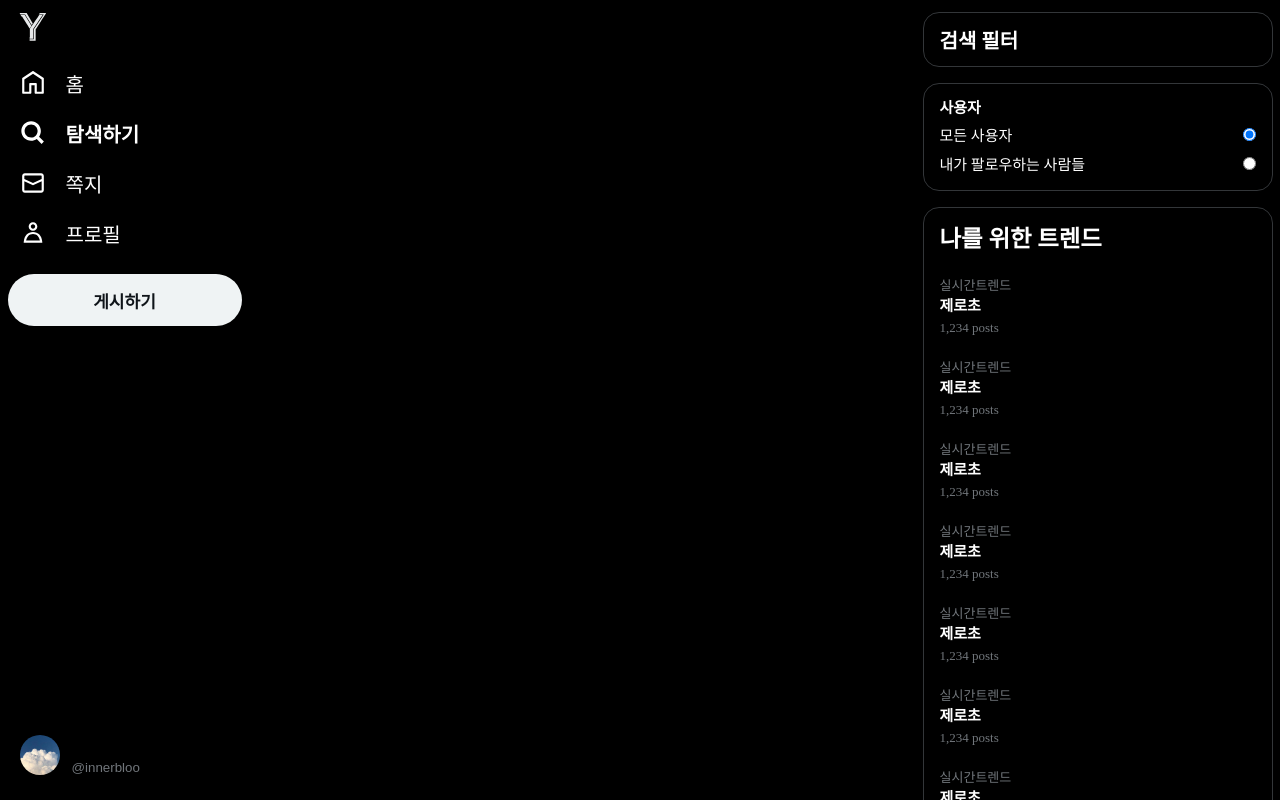
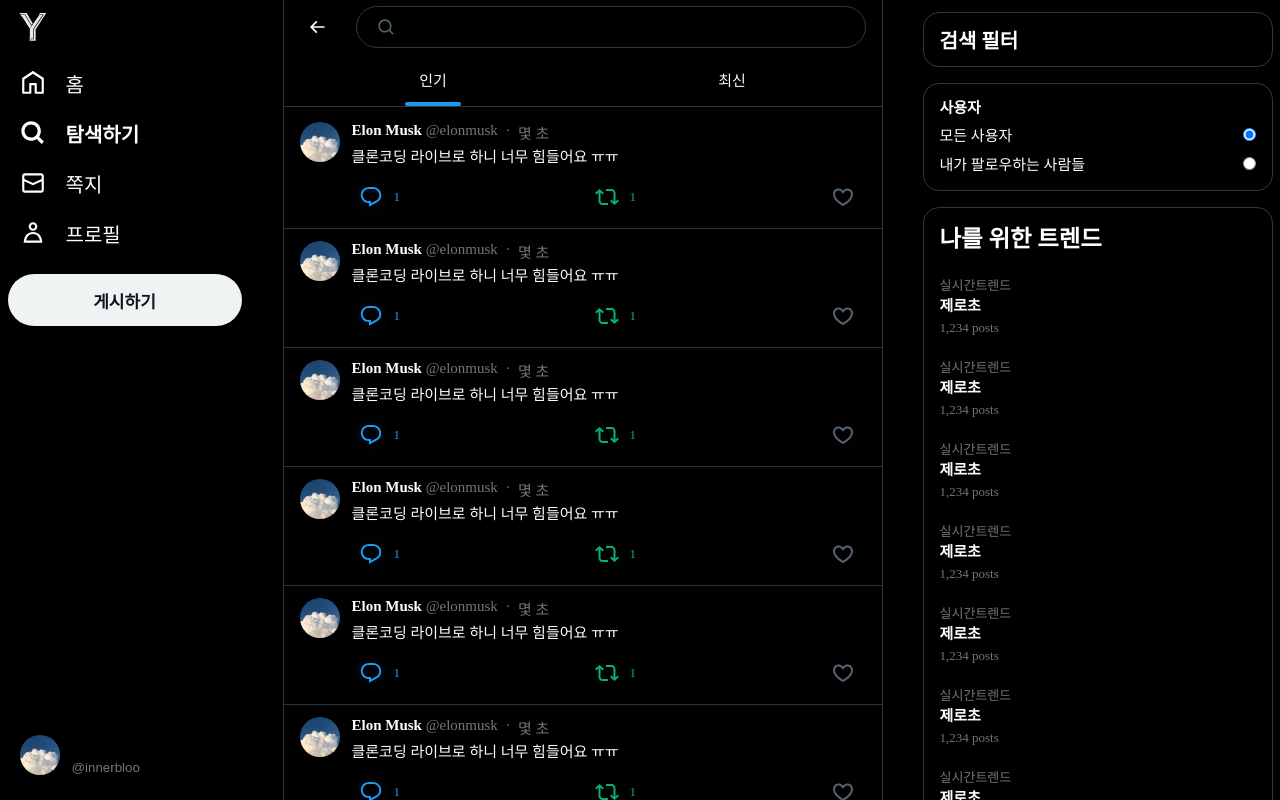
Before and after one commit to innerbloo/clone-twitter, a Next.js app: page /search in a window 1280 px wide. Built offline with nearby package versions, Linux system fonts and the light colour scheme.

Commit message:
search 페이지 작업

```diff
--- /dev/null
+++ b/src/app/(afterLogin)/[username]/profile.module.css
@@ -0,0 +1,90 @@
+.main {
+    width: 600px;
+    border-color: #2f3336;
+    border-right-width: 1px;
+    border-left-width: 1px;
+    border-left-style: solid;
+    border-right-style: solid;
+    display: flex;
+    flex-direction: column;
+    align-items: stretch;
+}
+
+.header {
+    padding: 0 16px;
+    display: flex;
+    height: 53px;
+    align-items: center;
+}
+
+.headerTitle {
+    font-size: 20px;
+    font-weight: bold;
+    margin-left: 30px;
+}
+
+.userZone {
+    display: flex;
+    align-items: center;
+    border-bottom: 1px solid #2f3336;
+    padding: 12px 16px;
+}
+
+.userImage {
+    display: flex;
+    align-items: center;
+    margin-right: 12px;
+    border-radius: 50%;
+}
+.userImage img {
+    width: 134px;
+    border-radius: 50%;
+}
+.userName {
+    margin: 0 12px;
+    flex: 1;
+}
+.userName > div:first-child {
+    font-weight: bold;
+    font-size: 20px;
+}
+.userName > div:last-child {
+    font-size: 15px;
+}
+.followButton {
+    border: 1px solid rgb(207, 217, 222);
+    padding: 0 16px;
+    border-radius: 17px;
+    height: 34px;
+    color: rgb(15, 20, 25);
+    background-color: rgb(239, 243, 244);
+    display: flex;
+    align-items: center;
+    justify-content: center;
+    font-size: 15px;
+    cursor: pointer;
+    transition: background-color 0.2s;
+    font-weight: bold;
+}
+.followButton:hover {
+    background-color: rgb(215, 219, 220);
+}
+
+.backButton {
+    width: 34px;
+    height: 34px;
+    background-color: transparent;
+    border: none;
+    border-radius: 17px;
+    display: flex;
+    align-items: center;
+    justify-content: center;
+    cursor: pointer;
+    transition: background-color 0.2s;
+}
+.backButton:hover {
+    background-color: rgba(239, 243, 244, 0.1);
+}
+.backButton svg {
+    fill: #fff;
+}
--- /dev/null
+++ b/src/app/(afterLogin)/_component/BackButton.tsx
@@ -0,0 +1,20 @@
+'use client';
+
+import style from '@/app/(afterLogin)/[username]/profile.module.css';
+
+export default function BackButton() {
+    return (
+        <button className={style.backButton}>
+            <svg
+                width={20}
+                viewBox="0 0 24 24"
+                aria-hidden="true"
+                className="r-18jsvk2 r-4qtqp9 r-yyyyoo r-z80fyv r-dnmrzs r-bnwqim r-1plcrui r-lrvibr r-19wmn03"
+            >
+                <g>
+                    <path d="M7.414 13l5.043 5.04-1.414 1.42L3.586 12l7.457-7.46 1.414 1.42L7.414 11H21v2H7.414z"></path>
+                </g>
+            </svg>
+        </button>
+    );
+}
--- a/src/app/(afterLogin)/_component/SearchForm.tsx
+++ b/src/app/(afterLogin)/_component/SearchForm.tsx
@@ -1,6 +1,7 @@
 import style from '@/app/(afterLogin)/_component/rightSearchZone.module.css';
 
 type Props = { q?: string };
+
 export default function SearchForm({ q }: Props) {
     return (
         <form className={style.search}>
@@ -9,7 +10,7 @@ export default function SearchForm({ q }: Props) {
                     <path d="M10.25 3.75c-3.59 0-6.5 2.91-6.5 6.5s2.91 6.5 6.5 6.5c1.795 0 3.419-.726 4.596-1.904 1.178-1.177 1.904-2.801 1.904-4.596 0-3.59-2.91-6.5-6.5-6.5zm-8.5 6.5c0-4.694 3.806-8.5 8.5-8.5s8.5 3.806 8.5 8.5c0 1.986-.682 3.815-1.824 5.262l4.781 4.781-1.414 1.414-4.781-4.781c-1.447 1.142-3.276 1.824-5.262 1.824-4.694 0-8.5-3.806-8.5-8.5z"></path>
                 </g>
             </svg>
-            <input type="search" />
+            <input type="search" defaultValue={q} />
         </form>
     );
 }
--- /dev/null
+++ b/src/app/(afterLogin)/search/_component/Tab.tsx
@@ -0,0 +1,43 @@
+'use client';
+
+import { useRouter, useSearchParams } from 'next/navigation';
+import { useState } from 'react';
+
+import style from '../search.module.css';
+
+export default function Tab() {
+    const [current, setCurrent] = useState('hot');
+    const router = useRouter();
+    const searchParams = useSearchParams();
+
+    const onClickHot = () => {
+        setCurrent('hot');
+        router.replace(`/search?q=${searchParams.get('q')}`);
+    };
+
+    const onClickNew = () => {
+        setCurrent('new');
+        router.replace(`/search?${searchParams.toString()}&f=live`);
+    };
+
+    return (
+        <div className={style.homeFixed}>
+            <div className={style.homeTab}>
+                <div onClick={onClickHot}>
+                    인기
+                    <div
+                        className={style.tabIndicator}
+                        hidden={current === 'new'}
+                    ></div>
+                </div>
+                <div onClick={onClickNew}>
+                    최신
+                    <div
+                        className={style.tabIndicator}
+                        hidden={current === 'hot'}
+                    ></div>
+                </div>
+            </div>
+        </div>
+    );
+}
--- a/src/app/(afterLogin)/search/page.tsx
+++ b/src/app/(afterLogin)/search/page.tsx
@@ -1,3 +1,46 @@
-export default function Page() {
-    return <div></div>;
+import style from './search.module.css';
+
+import BackButton from '@/app/(afterLogin)/_component/BackButton';
+import Post from '@/app/(afterLogin)/_component/Post';
+import SearchForm from '@/app/(afterLogin)/_component/SearchForm';
+import Tab from '@/app/(afterLogin)/search/_component/Tab';
+
+type Props = {
+    searchParams: Promise<{ q: string; f?: string; pf?: string }>;
+};
+
+export default async function Search({ searchParams }: Props) {
+    const { q } = await searchParams;
+
+    console.log(q);
+
+    return (
+        <main className={style.main}>
+            <div className={style.searchTop}>
+                <div className={style.searchZone}>
+                    <div className={style.buttonZone}>
+                        <BackButton />
+                    </div>
+                    <div className={style.formZone}>
+                        <SearchForm q={q} />
+                    </div>
+                </div>
+                <Tab />
+            </div>
+            <div className={style.list}>
+                <Post />
+                <Post />
+                <Post />
+                <Post />
+                <Post />
+                <Post />
+                <Post />
+                <Post />
+                <Post />
+                <Post />
+                <Post />
+                {/*<SearchResult searchParams={searchParams} />*/}
+            </div>
+        </main>
+    );
 }
--- /dev/null
+++ b/src/app/(afterLogin)/search/search.module.css
@@ -0,0 +1,88 @@
+.main {
+    width: 600px;
+    border-color: #333639;
+    border-right-width: 1px;
+    border-left-width: 1px;
+    border-left-style: solid;
+    border-right-style: solid;
+    display: flex;
+    flex-direction: column;
+    align-items: stretch;
+}
+
+.searchTop {
+    backdrop-filter: blur(12px);
+    width: 598px;
+    position: fixed;
+    z-index: 1;
+}
+.searchZone {
+    display: flex;
+    align-items: center;
+    padding: 0 16px;
+}
+
+.backButton {
+    width: 34px;
+    height: 34px;
+    background-color: #fff;
+    border: none;
+    border-radius: 17px;
+    display: flex;
+    align-items: center;
+    justify-content: center;
+    cursor: pointer;
+}
+.backButton:hover {
+    background-color: rgba(15, 20, 25, 0.1);
+}
+
+.buttonZone {
+    width: 56px;
+}
+
+.formZone {
+    fleX: 1;
+    height: 53px;
+    width: 510px;
+}
+
+.homeFixed {
+    width: 598px;
+    border-color: #333639;
+    border-bottom-width: 1px;
+    border-bottom-style: solid;
+}
+
+.homeTab {
+    height: 53px;
+    display: flex;
+}
+
+.homeTab > div {
+    cursor: pointer;
+    flex: 1;
+    display: flex;
+    align-items: center;
+    justify-content: center;
+    font-size: 15px;
+    position: relative;
+}
+.homeTab a:hover {
+    background-color: rgba(15,20,25, 0.1);
+}
+
+.tabIndicator {
+    height: 4px;
+    align-self: center;
+    background-color: rgb(29, 155, 240);
+    min-width: 56px;
+    width: 56px;
+    position: absolute;
+    bottom: 0px;
+    border-radius: 9999px;
+}
+
+.list {
+    margin-top: 110px;
+}
```
Also changed, not shown: src/app/(afterLogin)/[username]/page.tsx (+38 -2 lines), src/app/(afterLogin)/explore/page.tsx (+11 -2 lines).
